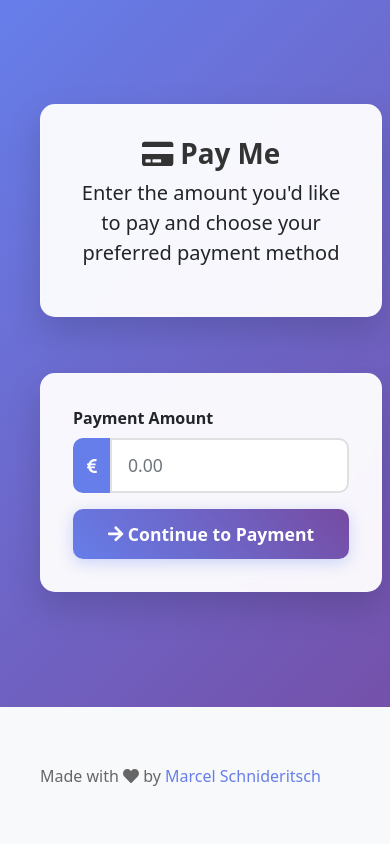
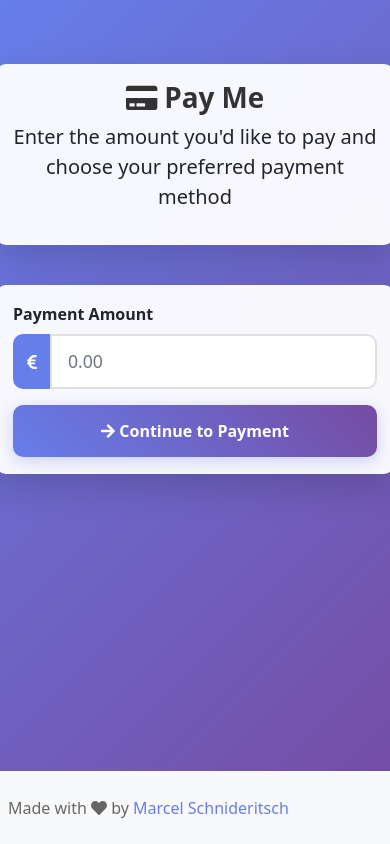
Before and after one commit to h4ckd0tm3/Pay-Me, a Flask app: page / in a window 390 px wide. Run offline with Flask 3, Linux system fonts and the light colour scheme; style sheets or scripts are compiled from the project's sources.

Commit message:
Fix Mobile Layout (#2)

```diff
--- a/static/css/main.less
+++ b/static/css/main.less
@@ -7,6 +7,7 @@
 
 .container {
     padding: 2rem;
+    max-width: 1200px;
 }
 
 h1, h2, h3 {
@@ -124,17 +125,69 @@
 
 // Responsive improvements
 @media (max-width: 768px) {
+    body {
+        margin: 0;
+        padding: 0;
+    }
+
     .container {
-        margin: 1rem;
-        padding: 1.5rem;
+        padding: 0.75rem;
+        margin: 0 auto;
+        max-width: 100%;
+        width: 100%;
+    }
+
+    .payment-section, .content-card {
+        margin: 0.75rem 0;
+        padding: 1.25rem;
+        border-radius: 12px;
+    }
+
+    .col-lg-6 {
+        padding-left: 0;
+        padding-right: 0;
+    }
+
+    h2 {
+        font-size: 1.4rem;
+        line-height: 1.3;
+    }
+
+    .amount-display {
+        font-size: 1.4rem;
+    }
+
+    .btn {
+        padding: 14px 20px;
+        font-size: 1rem;
+    }
+
+    .bank-details {
+        padding: 0.875rem;
+        font-size: 0.9rem;
+    }
+
+    .qr-code-container {
+        padding: 0.875rem;
+    }
+}
+
+@media (max-width: 480px) {
+    .container {
+        padding: 0.5rem;
+    }
+
+    .payment-section, .content-card {
+        margin: 0.5rem 0;
+        padding: 1rem;
         border-radius: 10px;
     }
 
     h2 {
-        font-size: 1.5rem;
+        font-size: 1.25rem;
     }
 
     .amount-display {
-        font-size: 1.5rem;
+        font-size: 1.25rem;
     }
 }
--- a/templates/layout.html
+++ b/templates/layout.html
@@ -31,7 +31,7 @@
     <script src="https://cdn.jsdelivr.net/npm/less@4.1.3/dist/less.min.js"></script>
     <script src="https://ajax.googleapis.com/ajax/libs/jquery/3.6.0/jquery.min.js"></script>
 
-    <title>Pay M€</title>
+    <title>Pay Me</title>
 </head>
 <body class="d-flex flex-column min-vh-100">
 <main class="flex-shrink-0" style="margin-top: 2rem">
```
